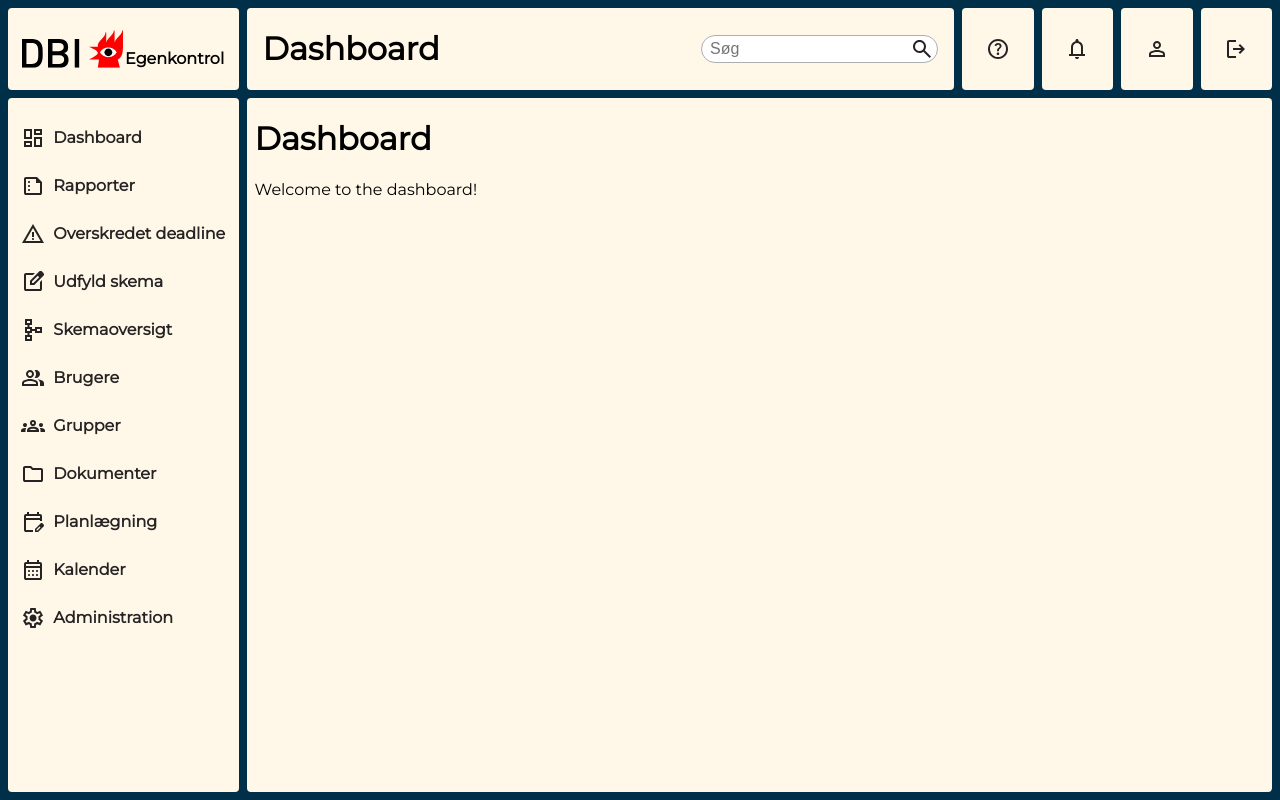
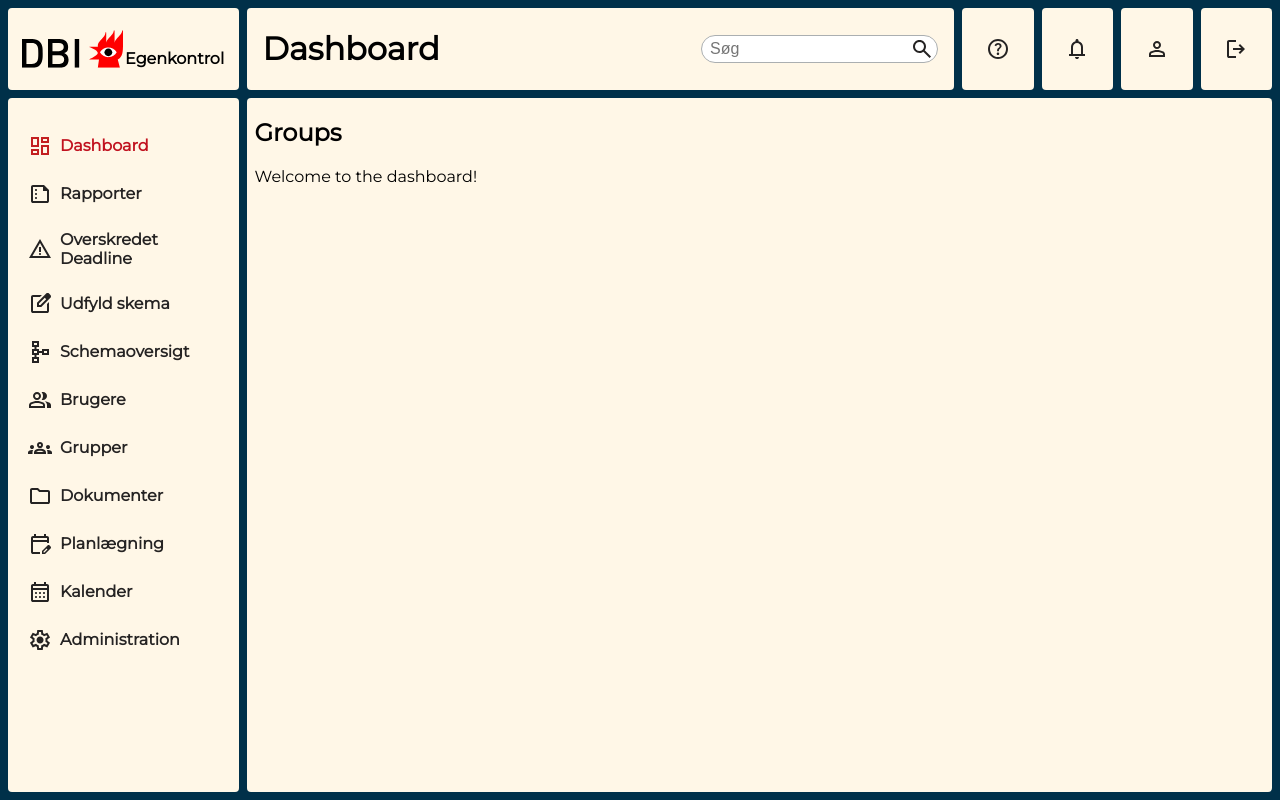
Before and after one commit to ischmir/dbiProject, a Vue app: page / in a window 1280 px wide. Built offline with nearby package versions, Linux system fonts and the light colour scheme.

Commit message:
Update: Nav
Nav routing and rendering updated

```diff
--- a/src/App.vue
+++ b/src/App.vue
@@ -5,3 +5,7 @@ import DefaultLayout from '@/layout/DefaultLayout.vue';
 <template>
   <DefaultLayout />
 </template>
+
+<style scoped>
+/* global styles */
+</style>
--- a/src/assets/styles/base.css
+++ b/src/assets/styles/base.scss
@@ -24,8 +24,6 @@
   --success-dark: #255900;
   --warning-light: #FFE0E0;
   --warning-dark: #9B0000;
-
-
 }
 
 /* ─── Icon Sprites ────────────────────────────── */
--- a/src/assets/styles/main.scss
+++ b/src/assets/styles/main.scss
@@ -1,4 +1,4 @@
-@import './base.css';
+@import './base.scss';
 
 /* ─── Body Styles ───────────────────────────── */
 body {
--- a/src/components/HeaderComp.vue
+++ b/src/components/HeaderComp.vue
@@ -1,5 +1,10 @@
 <script setup>
+import { computed } from 'vue';
+import { useRoute } from 'vue-router';
 import IconsComp from './IconsComp.vue';
+
+const route = useRoute();
+const title = computed(() => route.meta.title);
 </script>
 
 <template>
@@ -12,15 +17,15 @@
 
         <!-- Title and Search -->
         <div class="header__center base-container">
-        <h1 class="header__title">Dashboard</h1>
+            <h1 class="header__title">{{ title }}</h1>
             <div class="header__search">
-            <input type="text" class="header__search-input" placeholder="Søg"/>
+                <input type="text" class="header__search-input" placeholder="Søg" />
                 <IconsComp class="header__search-icon" iconName="search" />
             </div>
         </div>
 
         <!-- Action Buttons -->
-         <div class="header__actions ">
+        <div class="header__actions">
             <div class="header__button base-container">
                 <IconsComp iconName="help" />
             </div>
@@ -60,6 +65,7 @@
 .header__logo-image {
     height: 3vw;
 }
+
 .header__logo-title {
     display: flex;
     align-items: flex-end;
@@ -75,7 +81,7 @@
     align-items: center;
     justify-content: space-between;
     background-color: var(--primary-color);
-        padding: 0 2vh ;
+    padding: 0 2vh;
 }
 
 .header__search {
--- a/src/components/IconsComp.vue
+++ b/src/components/IconsComp.vue
@@ -2,6 +2,7 @@
 <script setup>
 import { computed } from 'vue';
 
+// Props for the icon component
 const props = defineProps({
     iconName: {
         type: String,
--- a/src/components/MainComp.vue
+++ b/src/components/MainComp.vue
@@ -1,9 +1,10 @@
+<!-- Main Component -->
 <script setup>
-
 </script>
 
 <template>
-    <div class="main-container base-container">
+    <div class="main-container main-comp base-container">
+
       <router-view />
     </div>
   </template>
--- a/src/components/NavComp.vue
+++ b/src/components/NavComp.vue
@@ -1,75 +1,63 @@
 <script setup>
+import { ref } from 'vue';
+import { useRouter } from 'vue-router';
 import IconsComp from './IconsComp.vue';
+
+const router = useRouter();
+const routes = router.options.routes;
+
+// Track hover state for each route
+const hoveredRoute = ref(null);
+
+const handleMouseOver = (path) => {
+  hoveredRoute.value = path;
+};
+
+const handleMouseLeave = () => {
+  hoveredRoute.value = null;
+};
 </script>
 
 <template>
   <nav class="sidenav base-container">
     <div class="sidenav__container">
       <ul class="sidenav__menu">
-                <li class="sidenav__item">
-                    <router-link to="/" class="sidenav__link">
-                        <span class="icon-wrapper"><IconsComp iconName="dashboard" /></span>
-                        Dashboard
-                    </router-link>
-                </li>
-                <li class="sidenav__item">
-                    <router-link to="/reports" class="sidenav__link">
-                        <span class="icon-wrapper"><IconsComp iconName="report" /></span>
-                        Rapporter
-                    </router-link>
-                </li>
-                <li class="sidenav__item">
-                    <router-link to="/deadlines" class="sidenav__link">
-                        <span class="icon-wrapper"><IconsComp iconName="warning" /></span>
-                        Overskredet deadline
-                    </router-link>
-                </li>
-                <li class="sidenav__item">
-                    <router-link to="/fill-in-form" class="sidenav__link">
-                        <span class="icon-wrapper"><IconsComp iconName="edit-schedule" /></span>
-                        Udfyld skema
-                    </router-link>
-                </li>
-                <li class="sidenav__item">
-                    <router-link to="/form-overview" class="sidenav__link">
-                        <span class="icon-wrapper"><IconsComp iconName="schema" /></span>
-                        Skemaoversigt
-                    </router-link>
-                </li>
-                <li class="sidenav__item">
-                    <router-link to="/users" class="sidenav__link">
-                        <span class="icon-wrapper"><IconsComp iconName="users" /></span>
-                        Brugere
-                    </router-link>
-                </li>
-                <li class="sidenav__item">
-                    <router-link to="/teams" class="sidenav__link">
-                        <span class="icon-wrapper"><IconsComp iconName="groups" /></span>
-                        Grupper
-                    </router-link>
-                </li>
-                <li class="sidenav__item">
-                    <router-link to="/documents" class="sidenav__link">
-                        <span class="icon-wrapper"><IconsComp iconName="folder" /></span>
-                        Dokumenter
-                    </router-link>
-                </li>
-                <li class="sidenav__item">
-                    <router-link to="/plans" class="sidenav__link">
-                        <span class="icon-wrapper"><IconsComp iconName="edit-calendar" /></span>
-                        Planlægning
-                    </router-link>
-                </li>
-                <li class="sidenav__item">
-                    <router-link to="/calendar" class="sidenav__link">
-                        <span class="icon-wrapper"><IconsComp iconName="calendar" /></span>
-                        Kalender
-                    </router-link>
-                </li>
-                <li class="sidenav__item">
-                    <router-link to="/settings" class="sidenav__link">
-                        <span class="icon-wrapper"><IconsComp iconName="settings" /></span>
-                        Administration
+        <li
+          v-for="route in routes"
+          :key="route.path"
+          class="sidenav__item"
+          @mouseover="handleMouseOver(route.path)"
+          @mouseleave="handleMouseLeave"
+        >
+          <router-link
+            :to="route.path"
+            class="sidenav__link"
+            v-slot="{ isActive }"
+          >
+            <span
+              class="icon-wrapper"
+              :style="{
+                filter: isActive
+                  ? 'invert(14%) sepia(100%) saturate(4437%) hue-rotate(349deg) brightness(78%) contrast(95%)'
+                  : hoveredRoute === route.path
+                  ? 'invert(13%) sepia(96%) saturate(748%) hue-rotate(356deg) brightness(85%) contrast(119%)'
+                  : 'none',
+              }"
+            >
+              <IconsComp :iconName="route.meta.iconName" />
+            </span>
+            <span
+              class="link-text"
+              :style="{
+                color: isActive
+                  ? 'var(--cta-button-link-active)'
+                  : hoveredRoute === route.path
+                  ? 'var(--cta-button-hover-link-hover)'
+                  : 'var(--headlines-paragraphs)',
+              }"
+            >
+              {{ route.meta.title || route.name || route.path }}
+            </span>
           </router-link>
         </li>
       </ul>
@@ -81,6 +69,7 @@ import IconsComp from './IconsComp.vue';
 .sidenav__container {
   display: flex;
   justify-content: center;
+  margin: 1vh;
 }
 
 .sidenav__menu {
@@ -96,22 +85,17 @@ import IconsComp from './IconsComp.vue';
   text-decoration: none;
   font-size: 1rem;
   font-weight: bolder;
-    color: var(--headlines-paragraphs);
   display: flex;
-    align-items: center; /* Align icon and text */
-}
-
-.sidenav__menu li a:hover {
-    color: var(--cta-button-hover-link-hover);
-}
-
-/* Highlight the active link */
-.router-link-active {
-    color: var(--cta-button-link-active); /* Change to your desired active color */
+  align-items: center;
 }
 
 .icon-wrapper {
   display: inline-flex;
   margin-right: 1vh;
 }
+
+.link-text {
+  font-size: 1rem;
+  font-weight: bolder;
+}
 </style>
--- a/src/pages/ReportsPage.vue
+++ /dev/null
@@ -1,10 +0,0 @@
-<template>
-  <div>
-    <h1>Reports</h1>
-    <p>Here are your reports.</p>
-  </div>
-</template>
-
-<style scoped>
-/* Add styles specific to the Reports page */
-</style>
--- a/src/router/index.js
+++ b/src/router/index.js
@@ -1,8 +1,7 @@
 import { createRouter, createWebHistory } from 'vue-router';
+import DashboardView from '@/views/DashboardView.vue';
 
-// Import your page components
-import DashboardPage from '@/pages/DashboardPage.vue';
-import ReportsPage from '@/pages/ReportsPage.vue';
+const MockupComponent = { template: '<div>Mockup Page</div>' }; // Fallback for mockup routes
 
 const router = createRouter({
   history: createWebHistory(import.meta.env.BASE_URL),
@@ -10,14 +9,112 @@ const router = createRouter({
     {
       path: '/',
       name: 'Dashboard',
-            component: DashboardPage
+      component: DashboardView,
+      meta: {
+        title: 'Dashboard',
+        iconName: 'dashboard',
+      },
     },
     {
       path: '/reports',
       name: 'Reports',
-            component: ReportsPage
+      component: MockupComponent, // Mockup route
+      meta: {
+        title: 'Rapporter',
+        iconName: 'report',
       },
-    ]
+    },
+    {
+      path: '/deadlines',
+      name: 'Deadlines',
+      component: MockupComponent, // Mockup route
+      meta: {
+        title: 'Overskredet Deadline',
+        iconName: 'warning',
+      },
+    },
+    {
+      path: '/fill-in-form',
+      name: 'Fill in form',
+      component: MockupComponent, // Mockup route
+      meta: {
+        title: 'Udfyld skema',
+        iconName: 'edit-schedule',
+      },
+    },
+    {
+      path: '/form-overview',
+      name: 'Form Overview',
+      component: () => import('../views/FormOverviewView.vue'),
+      meta: {
+        title: 'Schemaoversigt',
+        iconName: 'schema',
+      },
+    },
+    {
+      path: '/users',
+      name: 'Users',
+      component: MockupComponent, // Mockup route
+      meta: {
+        title: 'Brugere',
+        iconName: 'users',
+      },
+    },
+    {
+      path: '/groups',
+      name: 'Groups',
+      component: MockupComponent, // Mockup route
+      meta: {
+        title: 'Grupper',
+        iconName: 'groups',
+      },
+    },
+    {
+      path: '/documents',
+      name: 'Documents',
+      component: MockupComponent, // Mockup route
+      meta: {
+        title: 'Dokumenter',
+        iconName: 'folder',
+      },
+    },
+    {
+      path: '/plans',
+      name: 'Plans',
+      component: MockupComponent, // Mockup route
+      meta: {
+        title: 'Planlægning',
+        iconName: 'edit-calendar',
+      },
+    },
+    {
+      path: '/calendar',
+      name: 'Calendar',
+      component: MockupComponent, // Mockup route
+      meta: {
+        title: 'Kalender',
+        iconName: 'calendar',
+      },
+    },
+    {
+      path: '/settings',
+      name: 'Administration',
+      component: MockupComponent, // Mockup route
+      meta: {
+        title: 'Administration',
+        iconName: 'settings',
+      },
+    },
+  ],
+});
+
+router.beforeEach((to, from, next) => {
+  console.log('before each', to.meta);
+  if (to.meta.requireAuth === true && !localStorage.getItem('token')) {
+    router.push('/login');
+    alert('MAX SECURITY LOGIN ALERT! #safety');
+  }
+  next();
 });
 
 export default router;
--- a/src/pages/DashboardPage.vue
+++ b/src/views/DashboardView.vue
@@ -1,10 +1,13 @@
+<script setup>
+</script>
+
 <template>
   <div>
-    <h1>Dashboard</h1>
+    <h2>Groups</h2>
     <p>Welcome to the dashboard!</p>
   </div>
 </template>
 
 <style scoped>
-/* Add styles specific to the Dashboard page */
+/* Add styles specific to the Dashboard view */
 </style>
--- /dev/null
+++ b/src/views/FormOverviewView.vue
@@ -0,0 +1,13 @@
+<script setup>
+
+</script>
+
+<template>
+    <div>
+        <h1>Schemaoversigt</h1>
+    </div>
+</template>
+
+<style lang="scss" scoped>
+
+</style>
```
Also changed, not shown: src/layout/DefaultLayout.vue (+11 -10 lines). Lines whose indentation alone changed are shown as unchanged.
